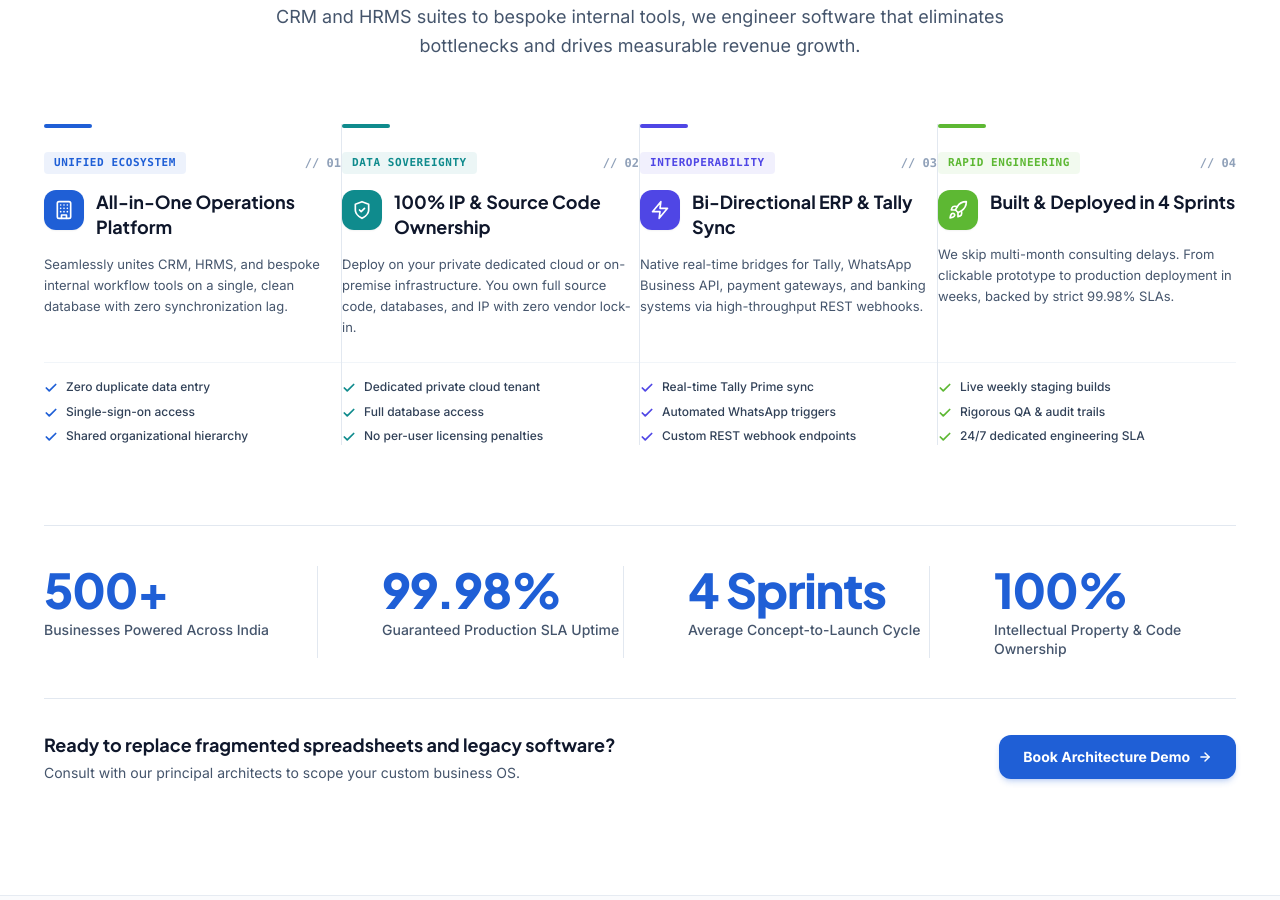
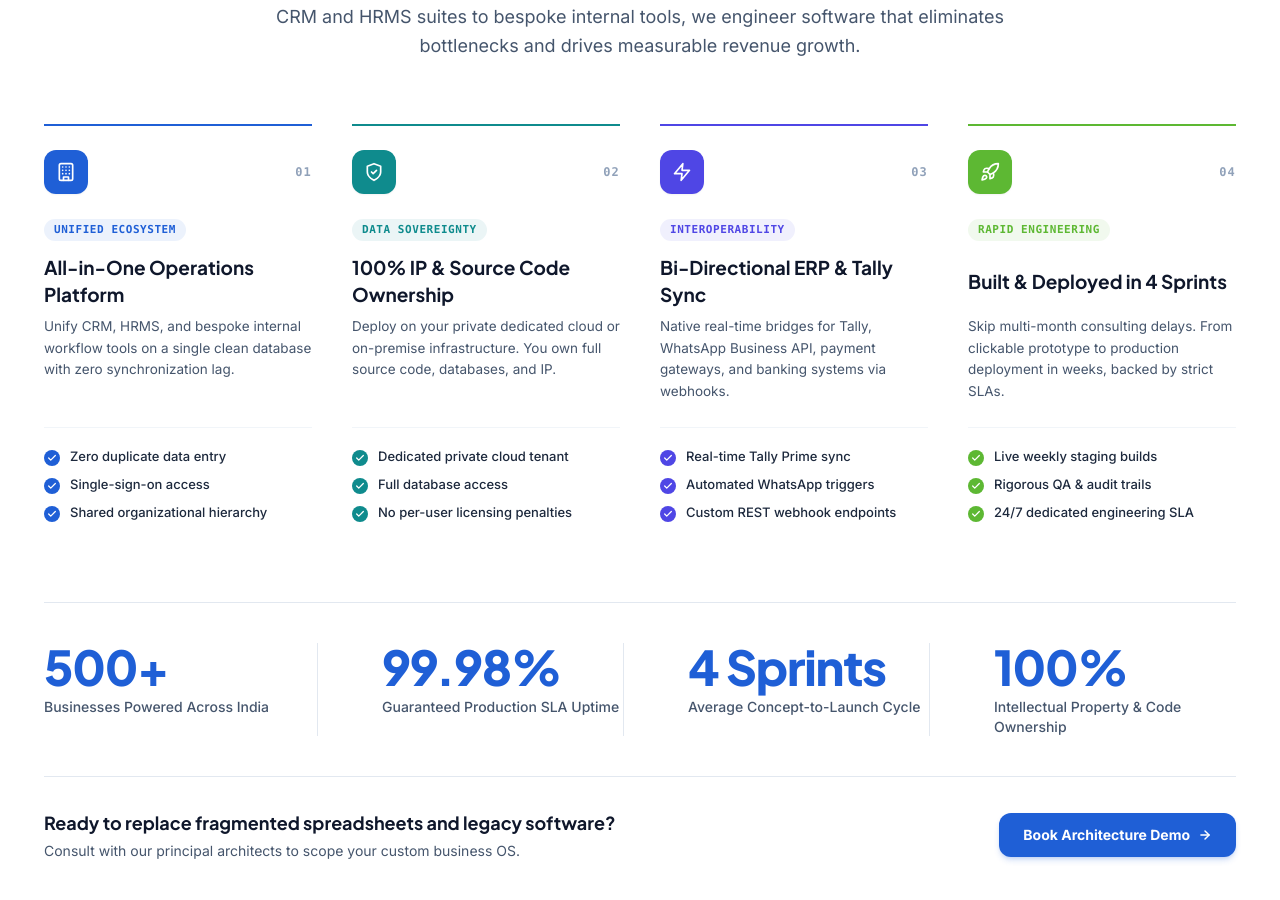
Before and after one commit to rajukumar143/uptrix-global, a Next.js app: page /home-2 in a window 1280 px wide. Shown: the part 3905-4805 px from the top of the page. Built offline with nearby package versions, Linux system fonts and the light colour scheme; no server answers.

Commit message:
style(home-2): polish About section spacing, horizontal baseline alignment, and architectural top accents

```diff
--- a/src/components/home/Home2About.tsx
+++ b/src/components/home/Home2About.tsx
@@ -12,9 +12,9 @@ function ArrowRightIcon({ className = "h-4 w-4" }: { className?: string }) {
   );
 }
 
-function CheckIcon({ className = "h-3.5 w-3.5", style }: { className?: string; style?: React.CSSProperties }) {
+function CheckIcon({ className = "h-2.5 w-2.5" }: { className?: string }) {
   return (
-    <svg viewBox="0 0 24 24" fill="none" stroke="currentColor" strokeWidth="3" strokeLinecap="round" strokeLinejoin="round" className={className} style={style}>
+    <svg viewBox="0 0 24 24" fill="none" stroke="currentColor" strokeWidth="3" strokeLinecap="round" strokeLinejoin="round" className={className}>
       <path d="M20 6 9 17l-5-5" />
     </svg>
   );
@@ -73,7 +73,7 @@ export default function Home2About() {
       color: "#1f5fd6",
       badge: "Unified Ecosystem",
       title: "All-in-One Operations Platform",
-      body: "Seamlessly unites CRM, HRMS, and bespoke internal workflow tools on a single, clean database with zero synchronization lag.",
+      body: "Unify CRM, HRMS, and bespoke internal workflow tools on a single clean database with zero synchronization lag.",
       points: ["Zero duplicate data entry", "Single-sign-on access", "Shared organizational hierarchy"],
     },
     {
@@ -81,7 +81,7 @@ export default function Home2About() {
       color: "#0f8b8d",
       badge: "Data Sovereignty",
       title: "100% IP & Source Code Ownership",
-      body: "Deploy on your private dedicated cloud or on-premise infrastructure. You own full source code, databases, and IP with zero vendor lock-in.",
+      body: "Deploy on your private dedicated cloud or on-premise infrastructure. You own full source code, databases, and IP.",
       points: ["Dedicated private cloud tenant", "Full database access", "No per-user licensing penalties"],
     },
     {
@@ -89,7 +89,7 @@ export default function Home2About() {
       color: "#4f46e5",
       badge: "Interoperability",
       title: "Bi-Directional ERP & Tally Sync",
-      body: "Native real-time bridges for Tally, WhatsApp Business API, payment gateways, and banking systems via high-throughput REST webhooks.",
+      body: "Native real-time bridges for Tally, WhatsApp Business API, payment gateways, and banking systems via webhooks.",
       points: ["Real-time Tally Prime sync", "Automated WhatsApp triggers", "Custom REST webhook endpoints"],
     },
     {
@@ -97,7 +97,7 @@ export default function Home2About() {
       color: "#5db833",
       badge: "Rapid Engineering",
       title: "Built & Deployed in 4 Sprints",
-      body: "We skip multi-month consulting delays. From clickable prototype to production deployment in weeks, backed by strict 99.98% SLAs.",
+      body: "Skip multi-month consulting delays. From clickable prototype to production deployment in weeks, backed by strict SLAs.",
       points: ["Live weekly staging builds", "Rigorous QA & audit trails", "24/7 dedicated engineering SLA"],
     },
   ];
@@ -139,62 +139,61 @@ export default function Home2About() {
           </Reveal>
         </div>
 
-        {/* 4 Core Pillars - Open Editorial Grid without Boxes */}
-        <div className="mt-16 grid grid-cols-1 md:grid-cols-2 lg:grid-cols-4 gap-10 lg:gap-0 lg:divide-x lg:divide-slate-200">
+        {/* 4 Core Pillars - Modern Architectural Borderless Columns */}
+        <div className="mt-16 grid grid-cols-1 md:grid-cols-2 lg:grid-cols-4 gap-8 lg:gap-10">
           {pillars.map((pillar, idx) => {
             const Icon = pillar.icon;
             return (
               <Reveal key={idx} delay={160 + idx * 70} className="h-full">
-                <div className="flex flex-col justify-between h-full lg:px-8 first:lg:pl-0 last:lg:pr-0">
+                <div
+                  className="flex flex-col justify-between h-full pt-6 border-t-2 transition-all duration-300"
+                  style={{ borderColor: pillar.color }}
+                >
                   <div>
-                    {/* Top Solid Accent Bar */}
-                    <div
-                      className="h-1 w-12 rounded-full mb-6"
-                      style={{ backgroundColor: pillar.color }}
-                    />
-
-                    {/* Badge & Number Index */}
-                    <div className="flex items-center justify-between gap-3 mb-4">
+                    {/* Top Row: Icon + Number */}
+                    <div className="flex items-center justify-between gap-3 mb-5">
                       <span
-                        className="inline-flex items-center text-[11px] font-mono font-bold tracking-wider uppercase px-2.5 py-0.5 rounded"
-                        style={{ color: pillar.color, backgroundColor: `${pillar.color}14` }}
-                      >
-                        {pillar.badge}
-                      </span>
-                      <span className="font-mono text-xs font-bold text-slate-400">
-                        // 0{idx + 1}
-                      </span>
-                    </div>
-
-                    {/* Icon + Title */}
-                    <div className="flex items-start gap-3 mt-3">
-                      <span
-                        className="grid h-10 w-10 shrink-0 place-items-center rounded-xl text-white shadow-xs"
+                        className="grid h-11 w-11 place-items-center rounded-xl text-white shadow-xs"
                         style={{ backgroundColor: pillar.color }}
                       >
                         <Icon className="h-5 w-5" />
                       </span>
-                      <h3 className="font-display text-lg font-bold text-slate-900 leading-snug">
-                        {pillar.title}
-                      </h3>
+                      <span className="font-mono text-xs font-bold tracking-widest text-slate-400">
+                        0{idx + 1}
+                      </span>
                     </div>
 
-                    {/* Description */}
-                    <p className="mt-3.5 text-xs sm:text-[13px] leading-relaxed text-slate-600">
+                    {/* Category Badge */}
+                    <span
+                      className="inline-block text-[11px] font-mono font-bold tracking-wider uppercase px-2.5 py-0.5 rounded-full"
+                      style={{ color: pillar.color, backgroundColor: `${pillar.color}15` }}
+                    >
+                      {pillar.badge}
+                    </span>
+
+                    {/* Title with Balanced Height */}
+                    <h3 className="font-display text-lg sm:text-[19px] font-bold text-slate-900 mt-3 leading-snug min-h-[54px] flex items-center">
+                      {pillar.title}
+                    </h3>
+
+                    {/* Narrative Description with Balanced Height */}
+                    <p className="mt-2 text-xs sm:text-[13.5px] leading-relaxed text-slate-600 min-h-[72px]">
                       {pillar.body}
                     </p>
                   </div>
 
-                  {/* Bullet Highlights */}
-                  <div className="mt-6 pt-4 border-t border-slate-100">
-                    <ul className="space-y-2">
+                  {/* Bullet Highlights - Perfectly Aligned Horizontally */}
+                  <div className="mt-6 pt-5 border-t border-slate-100">
+                    <ul className="space-y-2.5">
                       {pillar.points.map((pt, pIdx) => (
-                        <li key={pIdx} className="flex items-start gap-2 text-xs text-slate-700">
-                          <CheckIcon
-                            className="h-3.5 w-3.5 mt-0.5 shrink-0"
-                            style={{ color: pillar.color }}
-                          />
-                          <span className="leading-snug font-medium">{pt}</span>
+                        <li key={pIdx} className="flex items-start gap-2.5 text-xs sm:text-[13px] text-slate-700">
+                          <span
+                            className="mt-0.5 grid h-4 w-4 shrink-0 place-items-center rounded-full text-white"
+                            style={{ backgroundColor: pillar.color }}
+                          >
+                            <CheckIcon className="h-2.5 w-2.5" />
+                          </span>
+                          <span className="leading-snug font-medium text-slate-800">{pt}</span>
                         </li>
                       ))}
                     </ul>
@@ -205,7 +204,7 @@ export default function Home2About() {
           })}
         </div>
 
-        {/* Borderless Metrics & Trust Bar (No Boxes) */}
+        {/* Borderless Metrics Bar */}
         <Reveal delay={340} className="mt-20">
           <div className="border-t border-b border-slate-200 py-10">
             <div className="grid grid-cols-2 md:grid-cols-4 gap-8 divide-y sm:divide-y-0 sm:divide-x divide-slate-200">
@@ -227,7 +226,7 @@ export default function Home2About() {
             </div>
           </div>
 
-          {/* Bottom Direct CTA Strip (No Box) */}
+          {/* Direct CTA Strip */}
           <div className="mt-8 flex flex-col sm:flex-row items-center justify-between gap-5 text-center sm:text-left">
             <div>
               <h4 className="font-display text-base sm:text-lg font-bold text-slate-900">
```
